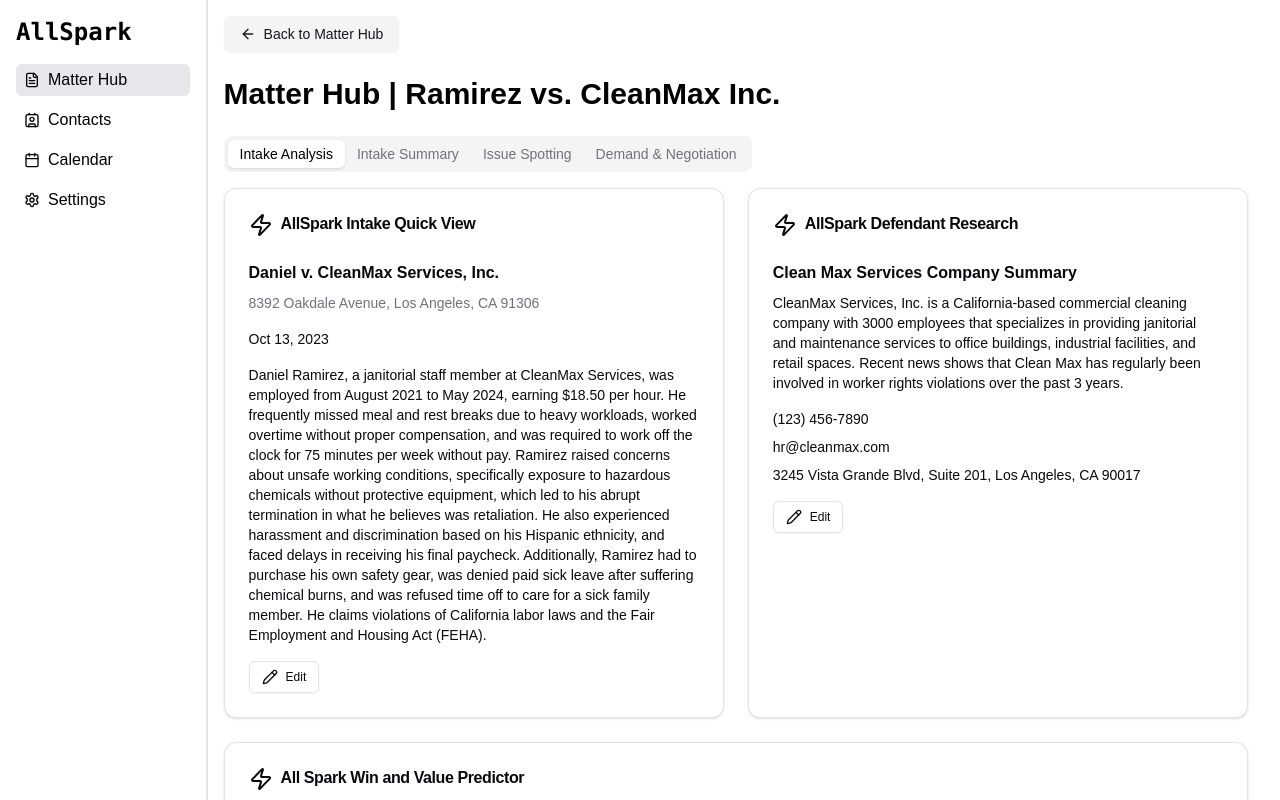
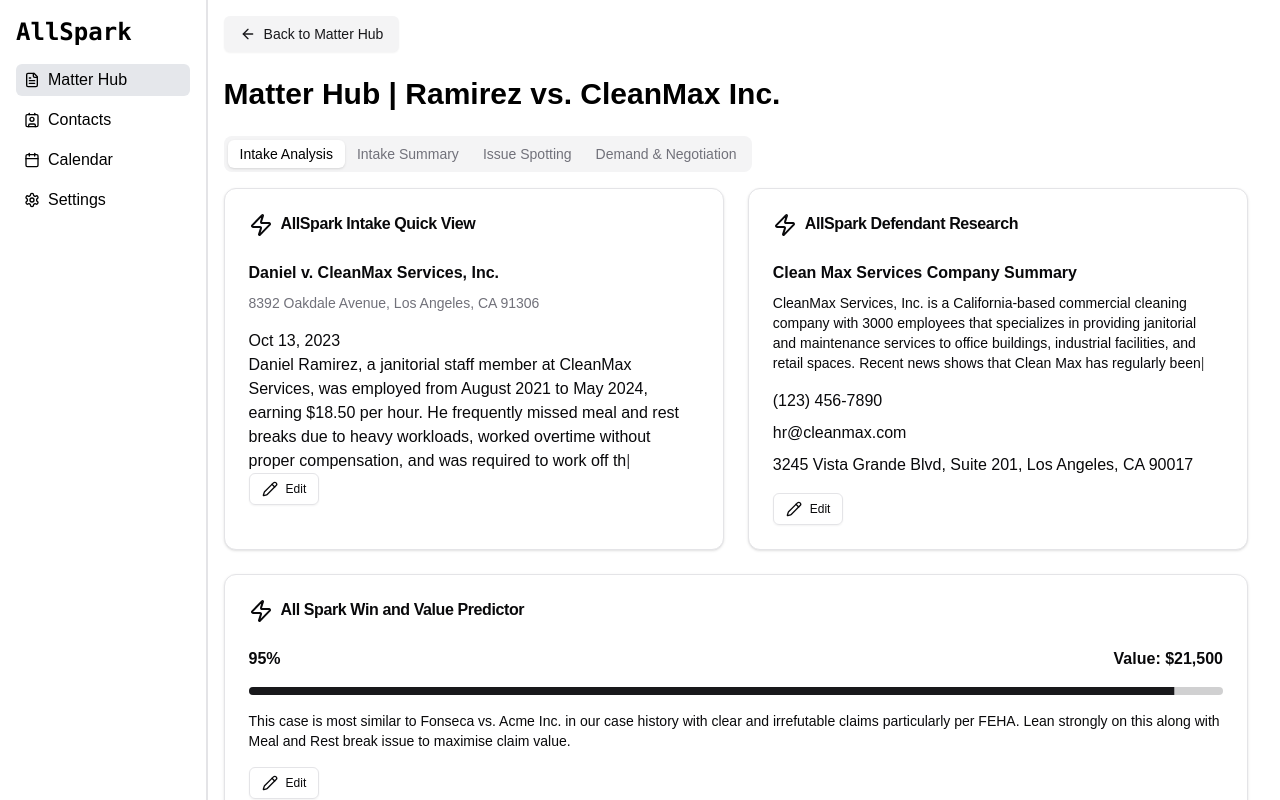
Before and after one commit to sjnaik02/allspark-demo, a Next.js app: page /case/1 in a window 1280 px wide. Shown: the top 800 px of the page. Built offline with nearby package versions, Linux system fonts and the light colour scheme.

Commit message:
typewriter effect

```diff
--- a/app/case/[id]/page.jsx
+++ b/app/case/[id]/page.jsx
@@ -1,4 +1,6 @@
-import * as React from "react"
+"use client"
+
+import { useState, useEffect } from "react"
 import { Pencil, Zap, ArrowLeft } from "lucide-react"
 import { Button } from "@/components/ui/button"
 import { Card, CardContent, CardHeader, CardTitle } from "@/components/ui/card"
@@ -14,6 +16,30 @@
 } from "@/components/ui/table"
 import Link from "next/link"
 
+
+const TypewriterText = ({ text, speed = 20, className }) => {
+  const [displayedText, setDisplayedText] = useState('');
+  const [currentIndex, setCurrentIndex] = useState(0);
+
+  useEffect(() => {
+    if (currentIndex < text.length) {
+      const timer = setTimeout(() => {
+        setDisplayedText(prev => prev + text[currentIndex]);
+        setCurrentIndex(prev => prev + 1);
+      }, speed);
+
+      return () => clearTimeout(timer);
+    }
+  }, [currentIndex, text, speed]);
+
+  return (
+    <p className={className}>
+      {displayedText}
+      {currentIndex < text.length && <span className="animate-pulse">|</span>}
+    </p>
+  );
+};
+
 const IntakeAnalysis = () => (
   <div className="grid gap-6 md:grid-cols-2">
     <Card>
@@ -24,20 +50,13 @@
         </CardTitle>
       </CardHeader>
       <CardContent>
-        <h3 className="font-semibold mb-2">Daniel v. CleanMax Services, Inc.</h3>
-        <p className="text-sm text-muted-foreground mb-4">8392 Oakdale Avenue, Los Angeles, CA 91306</p>
-        <p className="text-sm mb-4">Oct 13, 2023</p>
-        <p className="text-sm mb-4">
-          Daniel Ramirez, a janitorial staff member at CleanMax Services, was employed from August 2021 to May 2024,
-          earning $18.50 per hour. He frequently missed meal and rest breaks due to heavy workloads, worked overtime
-          without proper compensation, and was required to work off the clock for 75 minutes per week without pay.
-          Ramirez raised concerns about unsafe working conditions, specifically exposure to hazardous chemicals without
-          protective equipment, which led to his abrupt termination in what he believes was retaliation. He also
-          experienced harassment and discrimination based on his Hispanic ethnicity, and faced delays in receiving his
-          final paycheck. Additionally, Ramirez had to purchase his own safety gear, was denied paid sick leave after
-          suffering chemical burns, and was refused time off to care for a sick family member. He claims violations of
-          California labor laws and the Fair Employment and Housing Act (FEHA).
-        </p>
+        <h3 className="font-semibold mb-2">
+          <TypewriterText text="Daniel v. CleanMax Services, Inc." />
+        </h3>
+        <TypewriterText text="8392 Oakdale Avenue, Los Angeles, CA 91306" className="text-sm text-muted-foreground mb-4" />
+        <TypewriterText text="Oct 13, 2023" />
+        <TypewriterText text="Daniel Ramirez, a janitorial staff member at CleanMax Services, was employed from August 2021 to May 2024, earning $18.50 per hour. He frequently missed meal and rest breaks due to heavy workloads, worked overtime without proper compensation, and was required to work off the clock for 75 minutes per week without pay. Ramirez raised concerns about unsafe working conditions, specifically exposure to hazardous chemicals without protective equipment, which led to his abrupt termination in what he believes was retaliation. He also experienced harassment and discrimination based on his Hispanic ethnicity, and faced delays in receiving his final paycheck. Additionally, Ramirez had to purchase his own safety gear, was denied paid sick leave after suffering chemical burns, and was refused time off to care for a sick family member. He claims violations of California labor laws and the Fair Employment and Housing Act (FEHA)." />
+
         <Button variant="outline" size="sm">
           <Pencil className="mr-2 h-4 w-4" />
           Edit
@@ -52,16 +71,16 @@
         </CardTitle>
       </CardHeader>
       <CardContent>
-        <h3 className="font-semibold mb-2">Clean Max Services Company Summary</h3>
+        <h3 className="font-semibold mb-2">
+          <TypewriterText text="Clean Max Services Company Summary" />
+        </h3>
         <p className="text-sm mb-4">
-          CleanMax Services, Inc. is a California-based commercial cleaning company with 3000 employees that specializes
-          in providing janitorial and maintenance services to office buildings, industrial facilities, and retail spaces.
-          Recent news shows that Clean Max has regularly been involved in worker rights violations over the past 3 years.
+          <TypewriterText text="CleanMax Services, Inc. is a California-based commercial cleaning company with 3000 employees that specializes in providing janitorial and maintenance services to office buildings, industrial facilities, and retail spaces. Recent news shows that Clean Max has regularly been involved in worker rights violations over the past 3 years." />
         </p>
         <div className="space-y-2 mb-4">
-          <p className="text-sm">(123) 456-7890</p>
-          <p className="text-sm">hr@cleanmax.com</p>
-          <p className="text-sm">3245 Vista Grande Blvd, Suite 201, Los Angeles, CA 90017</p>
+          <TypewriterText text="(123) 456-7890" />
+          <TypewriterText text="hr@cleanmax.com" />
+          <TypewriterText text="3245 Vista Grande Blvd, Suite 201, Los Angeles, CA 90017" />
         </div>
         <Button variant="outline" size="sm">
           <Pencil className="mr-2 h-4 w-4" />
@@ -78,13 +97,12 @@
       </CardHeader>
       <CardContent>
         <div className="flex items-center justify-between mb-4">
-          <span className="font-semibold">95%</span>
-          <span className="font-semibold">Value: $21,500</span>
+          <TypewriterText text="95%" className="font-semibold" />
+          <TypewriterText text="Value: $21,500" className="font-semibold" />
         </div>
         <Progress value={95} className="mb-4" />
         <p className="text-sm mb-4">
-          This case is most similar to Fonseca vs. Acme Inc. in our case history with clear and irrefutable claims
-          particularly per FEHA. Lean strongly on this along with Meal and Rest break issue to maximise claim value.
+          <TypewriterText text="This case is most similar to Fonseca vs. Acme Inc. in our case history with clear and irrefutable claims particularly per FEHA. Lean strongly on this along with Meal and Rest break issue to maximise claim value." />
         </p>
         <Button variant="outline" size="sm">
           <Pencil className="mr-2 h-4 w-4" />
@@ -104,9 +122,9 @@
       </CardTitle>
     </CardHeader>
     <CardContent>
-      <h3 className="font-semibold mb-2">Daniel v. CleanMax Services, Inc.</h3>
-      <p className="text-sm text-muted-foreground mb-4">8392 Oakdale Ave, Los Angeles, CA 91306</p>
-      <p className="text-sm mb-4">Oct 13, 2023</p>
+      <TypewriterText text="Daniel v. CleanMax Services, Inc." className="font-semibold mb-2" />
+      <TypewriterText text="8392 Oakdale Ave, Los Angeles, CA 91306" className="text-sm text-muted-foreground mb-4" />
+      <TypewriterText text="Oct 13, 2023" className="text-sm mb-4" />
       <Table>
         <TableHeader>
           <TableRow>
@@ -118,36 +136,36 @@
           <TableRow>
             <TableCell className="font-medium">Client Information</TableCell>
             <TableCell>
-              Name: Daniel Ramirez<br />
-              Email: daniel.ramirez@gmail.com<br />
-              Phone: +1 (818) 555-1234<br />
-              Address: 8932 Oakdale Ave, Los Angeles, CA 91306
+              <TypewriterText text="Name: Daniel Ramirez" />
+              <TypewriterText text="Email: daniel.ramirez@gmail.com" />
+              <TypewriterText text="Phone: +1 (818) 555-1234" />
+              <TypewriterText text="Address: 8932 Oakdale Ave, Los Angeles, CA 91306" />
             </TableCell>
           </TableRow>
           <TableRow>
             <TableCell className="font-medium">Employment Details</TableCell>
             <TableCell>
-              Job Title: Janitorial Staff<br />
-              Hourly Rate: $18.50<br />
-              Employment Start Date: August 2, 2021<br />
-              Employment End Date: May 15, 2024<br />
-              Work Schedule: Mon-Fri, 6:00 am to 2:30 pm<br />
-              Supervisor: Carlos Mendoza
+              <TypewriterText text="Job Title: Janitorial Staff" />
+              <TypewriterText text="Hourly Rate: $18.50" />
+              <TypewriterText text="Employment Start Date: August 2, 2021" />
+              <TypewriterText text="Employment End Date: May 15, 2024" />
+              <TypewriterText text="Work Schedule: Mon-Fri, 6:00 am to 2:30 pm" />
+              <TypewriterText text="Supervisor: Carlos Mendoza" />
             </TableCell>
           </TableRow>
           <TableRow>
             <TableCell className="font-medium">Meal/Rest Break Claims</TableCell>
             <TableCell>
-              Meal Break Violations: 4 times per week<br />
-              Rest Break Violations: 5 times per week<br />
-              Details: Frequently missed legally required breaks due to excessive workload
+              <TypewriterText text="Meal Break Violations: 4 times per week" />
+              <TypewriterText text="Rest Break Violations: 5 times per week" />
+              <TypewriterText text="Details: Frequently missed legally required breaks due to excessive workload" />
             </TableCell>
           </TableRow>
           <TableRow>
             <TableCell className="font-medium">Overtime Claims</TableCell>
             <TableCell>
-              Overtime Worked: 1 hour per day, 5 hours per week<br />
-              Compensation: Client was not paid at the overtime rate
+              <TypewriterText text="Overtime Worked: 1 hour per day, 5 hours per week" />
+              <TypewriterText text="Compensation: Client was not paid at the overtime rate" />
             </TableCell>
           </TableRow>
         </TableBody>
@@ -242,19 +260,19 @@
         <CardTitle>Confidential Settlement Communication</CardTitle>
       </CardHeader>
       <CardContent className="max-h-[600px] overflow-y-auto">
-        <p className="text-sm mb-2">(Cal. Evid. Code § 1152)</p>
-        <p className="text-sm mb-4">October 10, 2024</p>
-        <p className="text-sm mb-4">VIA FIRST CLASS MAIL AND/OR ELECTRONIC MAIL</p>
-        <p className="text-sm mb-2">CleanMax Services, Inc.</p>
-        <p className="text-sm mb-2">1234 Business Ave, Suite 567</p>
-        <p className="text-sm mb-4">Los Angeles, CA 90017</p>
-        <p className="text-sm mb-4">Subject: Daniel Ramirez v. CleanMax Services, Inc.</p>
-        <p className="text-sm mb-4">Dear Sir or Madam,</p>
-        <p className="text-sm mb-4">AllSpark Legal represents Daniel Ramirez, who worked for CleanMax Services, Inc. ("CleanMax") from August 2021 until May 2024 as janitorial staff. We specialize in employment claims and bring a wealth of experience in cases such as Mr. Ramirez's.</p>
-        <p className="text-sm mb-4">Mr. Ramirez retained us to represent him on the following claims against CleanMax:</p>
-        <p className="text-sm mb-4">Wrongful Termination: CleanMax wrongfully terminated Mr. Ramirez in retaliation for raising concerns about unsafe working conditions involving exposure to hazardous cleaning chemicals. This action violates public policy and the Fair Employment and Housing Act (FEHA).</p>
-        <p className="text-sm mb-4">Meal Period and Rest Break Violations: Mr. Ramirez frequently missed legally required meal and rest breaks due to workload. CleanMax failed to provide Mr. Ramirez with compliant breaks 4 times per week for  meal breaks and 5 times per week for rest breaks.</p>
-        <p className="text-sm">Off-the-Clock Work: Mr. Ramirez was required to work 15 minutes before his scheduled shift to...</p>
+        <TypewriterText text="(Cal. Evid. Code § 1152)" className="text-sm mb-2" />
+        <TypewriterText text="October 10, 2024" className="text-sm mb-4" />
+        <TypewriterText text="VIA FIRST CLASS MAIL AND/OR ELECTRONIC MAIL" className="text-sm mb-4" />
+        <TypewriterText text="CleanMax Services, Inc." className="text-sm mb-2" />
+        <TypewriterText text="1234 Business Ave, Suite 567" className="text-sm mb-2" />
+        <TypewriterText text="Los Angeles, CA 90017" className="text-sm mb-4" />
+        <TypewriterText text="Subject: Daniel Ramirez v. CleanMax Services, Inc." className="text-sm mb-4" />
+        <TypewriterText text="Dear Sir or Madam," className="text-sm mb-4" />
+        <TypewriterText text="AllSpark Legal represents Daniel Ramirez, who worked for CleanMax Services, Inc. (“CleanMax”) from August 2021 until May 2024 as janitorial staff. We specialize in employment claims and bring a wealth of experience in cases such as Mr. Ramirez’s." className="text-sm mb-4" />
+        <TypewriterText text="Mr. Ramirez retained us to represent him on the following claims against CleanMax:" className="text-sm mb-4" />
+        <TypewriterText text="Wrongful Termination: CleanMax wrongfully terminated Mr. Ramirez in retaliation for raising concerns about unsafe working conditions involving exposure to hazardous cleaning chemicals. This action violates public policy and the Fair Employment and Housing Act (FEHA)." className="text-sm mb-4" />
+        <TypewriterText text="Meal Period and Rest Break Violations: Mr. Ramirez frequently missed legally required meal and rest breaks due to workload. CleanMax failed to provide Mr. Ramirez with compliant breaks 4 times per week for meal breaks and 5 times per week for rest breaks." className="text-sm mb-4" />
+        <TypewriterText text="Off-the-Clock Work: Mr. Ramirez was required to work 15 minutes before his scheduled shift to..." className="text-sm" />
       </CardContent>
     </Card>
   </div>
--- a/app/dashboard/layout.jsx
+++ b/app/dashboard/layout.jsx
@@ -14,7 +14,7 @@
 
 const DashboardSidebar = () => {
   return (
-    <aisde className="h-screen w-56  border-r-2 py-4 pr-4">
+    <div className="h-screen w-56  border-r-2 py-4 pr-4">
       <div className="flex flex-col gap-4">
         <p className="text-2xl font-bold font-mono">AllSpark</p>
         <div className="flex flex-col gap-2">
@@ -44,6 +44,6 @@
           </span>
         </div>
       </div>
-    </aisde>
+    </div>
   );
 };
--- a/package.json
+++ b/package.json
@@ -27,7 +27,7 @@
     "cmdk": "^1.0.0",
     "framer-motion": "^11.11.9",
     "lucide-react": "^0.441.0",
-    "next": "14.2.12",
+    "next": "^15.0.1",
     "react": "^18",
     "react-dom": "^18",
     "react-resizable-panels": "^2.1.3",
```
Also changed, not shown: 1 other file (tests, documents, lock files or other folders).
